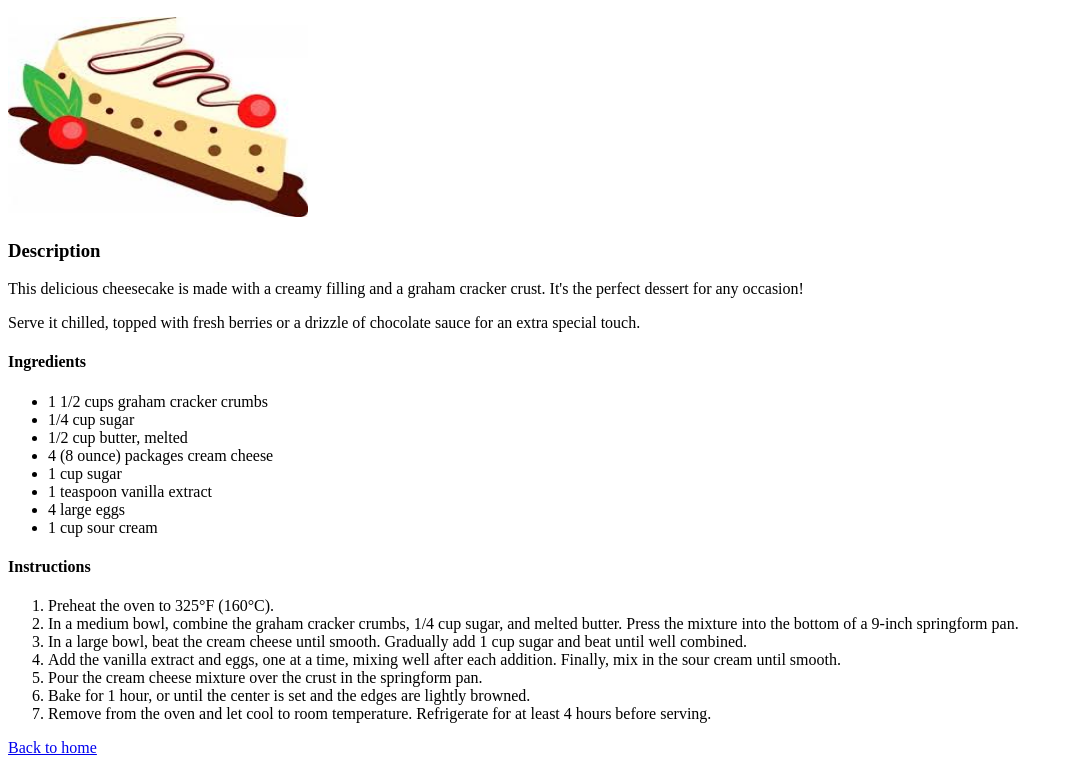
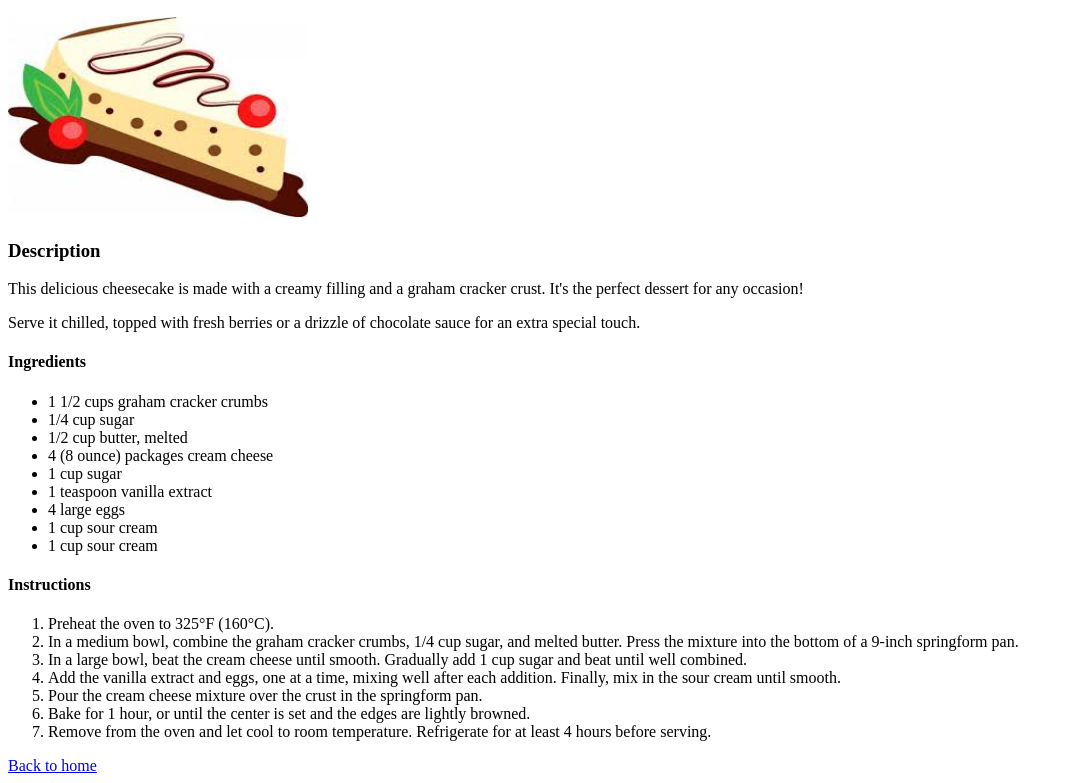
Before and after one commit to vidhya1991d/odin-recipes, a plain HTML site: page recipes/cheeseCake.html in a window 1280 px wide. Shown: the part 110-893 px from the top of the page, without its empty margins (0-1073 px from the left). Drawn offline with Linux system fonts and the light colour scheme.

Commit message:
added new ingredients

```diff
--- a/recipes/cheeseCake.html
+++ b/recipes/cheeseCake.html
@@ -21,6 +21,7 @@
             <li>1 teaspoon vanilla extract</li>
             <li>4 large eggs</li>
             <li>1 cup sour cream</li>
+            <li>1 cup sour cream</li>
         </ul>
 
         <h4>Instructions</h4>
```
